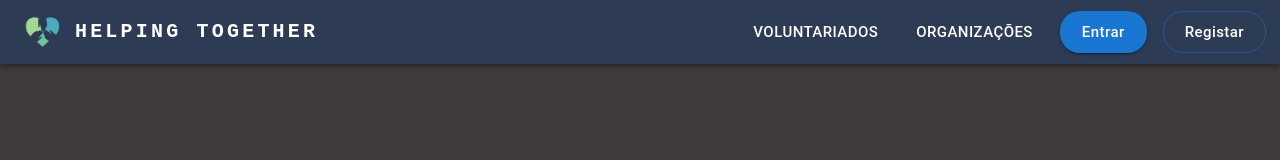
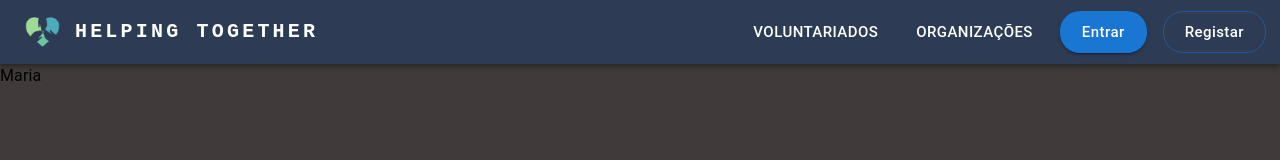
Before and after one commit to AfonsoBatista7/HelpingTogether, a React (Create React App) app: page /Perfil in a window 1280 px wide. Shown: the top 160 px of the page. Built offline with nearby package versions, Linux system fonts and the light colour scheme.

Commit message:
paginas funcionam

```diff
--- a/src/App.js
+++ b/src/App.js
@@ -5,16 +5,19 @@ import { Route , Routes } from 'react-router-dom'
 import Organizacoes from "./pages/Organizacoes";
 import Voluntariados from "./pages/Voluntariados";
 import Perfil from "./pages/Perfil";
+import HomePage from "./pages/HomePage";
 
 function App() {
 
     return (
         <div>
+            <Layout>
             <Routes>
-                <Route path="/Organizacoes" component={Organizacoes} />
-                <Route path="/Voluntariados" component={Voluntariados} />
+                <Route path='/Organizacoes' element={<Organizacoes/>} ></Route>
+                <Route path='/Perfil' element={<Perfil/>} ></Route>
+                <Route path='/Voluntariados' element={<Voluntariados/>}></Route>
+                <Route exact path ='/' element={<HomePage/>} ></Route>
             </Routes>
-            <Layout>
             </Layout>
         </div>
     );
--- a/src/components/Header/header.js
+++ b/src/components/Header/header.js
@@ -9,7 +9,7 @@ import {
 import imageLogo from "../../images/logo.png";
 import imageUser from "../../images/afonso.gif";
 import UserProfileButton from "../UserProfileButton"
-import {Link} from 'react-router-dom'
+import {Link, useNavigate} from 'react-router-dom'
 
 import style from "./Header.module.css";
 
@@ -58,8 +58,8 @@ function Header(props) {
                         HELPING TOGETHER
                     </Typography>
                     <Stack direction="row" spacing={2}  className={style.headerButton}>
-                        <Link style={{ textDecoration: 'none' }} to="/Voluntariados"><Button size="large" sx={{color:'white'}} onClick={goToVolunteers}>Voluntariados</Button></Link>
-                        <Link style={{ textDecoration: 'none' }} to="/Organizacoes"><Button size="large" sx={{color:'white'}} onClick={goToOrganizations}>Organizações</Button></Link>
+                        <Link style={{ textDecoration: 'none', color:'white'}} to="/Voluntariados"><Button size="large" sx={{color:'white'}} onClick={goToVolunteers}>Voluntariados</Button></Link>
+                        <Link style={{ textDecoration: 'none', color:'white' }} to="/Organizacoes"><Button size="large" sx={{color:'white'}} onClick={goToOrganizations}>Organizações</Button></Link>
                         {!isLoggedIn ?
                             <>
                                 <Button variant="contained" size="large" href="" sx={{textTransform: 'none', borderRadius: '20px', color:'white'}} onClick={logIn}>Entrar</Button>
--- /dev/null
+++ b/src/components/SectionsProfile/InfoProfile.js
@@ -0,0 +1,12 @@
+import { Title } from "@mui/icons-material";
+import { Typography } from "@mui/material";
+
+function InfoProfile(props){
+    return (
+      <div>
+        <Typography>Maria</Typography>
+      </div>
+    );
+}
+
+export default InfoProfile
--- a/src/components/userProfileButton.js
+++ b/src/components/userProfileButton.js
@@ -9,6 +9,7 @@ import {
     MenuItem,
 } from "@mui/material";
 import { Link } from "react-router-dom";
+import Perfil from "../pages/Perfil";
 
 // [
 //     "Perfil",
@@ -83,7 +84,7 @@ const UserProfileButton = (props) => {
                     onClose={handleCloseUserMenu}
                 >
                     {Object.keys(settings).map((setting) => (
-                        <Link style={{ textDecoration: 'none' }} to={setting === "Sair" ? '' : '/Perfil'}>
+                        <Link style={{ textDecoration: 'none', color:'black' }} to={setting === "Sair" ? '' : '/Perfil'}>
                             <MenuItem key={setting} onClick={settings[setting]}>
                                 <Typography textAlign="center">
                                     {setting}
--- a/src/index.js
+++ b/src/index.js
@@ -4,8 +4,6 @@ import { BrowserRouter } from "react-router-dom";
 
 import './index.css';
 import App from './App';
-import Organizacoes from './pages/Organizacoes';
-import Voluntariados from './pages/Voluntariados';
 
 const root = ReactDOM.createRoot(document.getElementById('root'));
 root.render(<BrowserRouter><App /></BrowserRouter>);
--- /dev/null
+++ b/src/pages/HomePage.js
@@ -0,0 +1,5 @@
+function HomePage(){
+    return <div>Home</div>
+}
+
+export default HomePage;
--- a/src/pages/Perfil.js
+++ b/src/pages/Perfil.js
@@ -1,5 +1,11 @@
-function Perfil(){
-    return <div>Perfil</div>
+import InfoProfile from "../components/SectionsProfile/InfoProfile";
+
+
+function Perfil() {
+    return (
+        <section>
+            <InfoProfile />
+        </section>)
 }
 
 export default Perfil;
```
Also changed, not shown: src/components/SectionsProfile/Profiles.module.css (added, +10 -0 lines).
